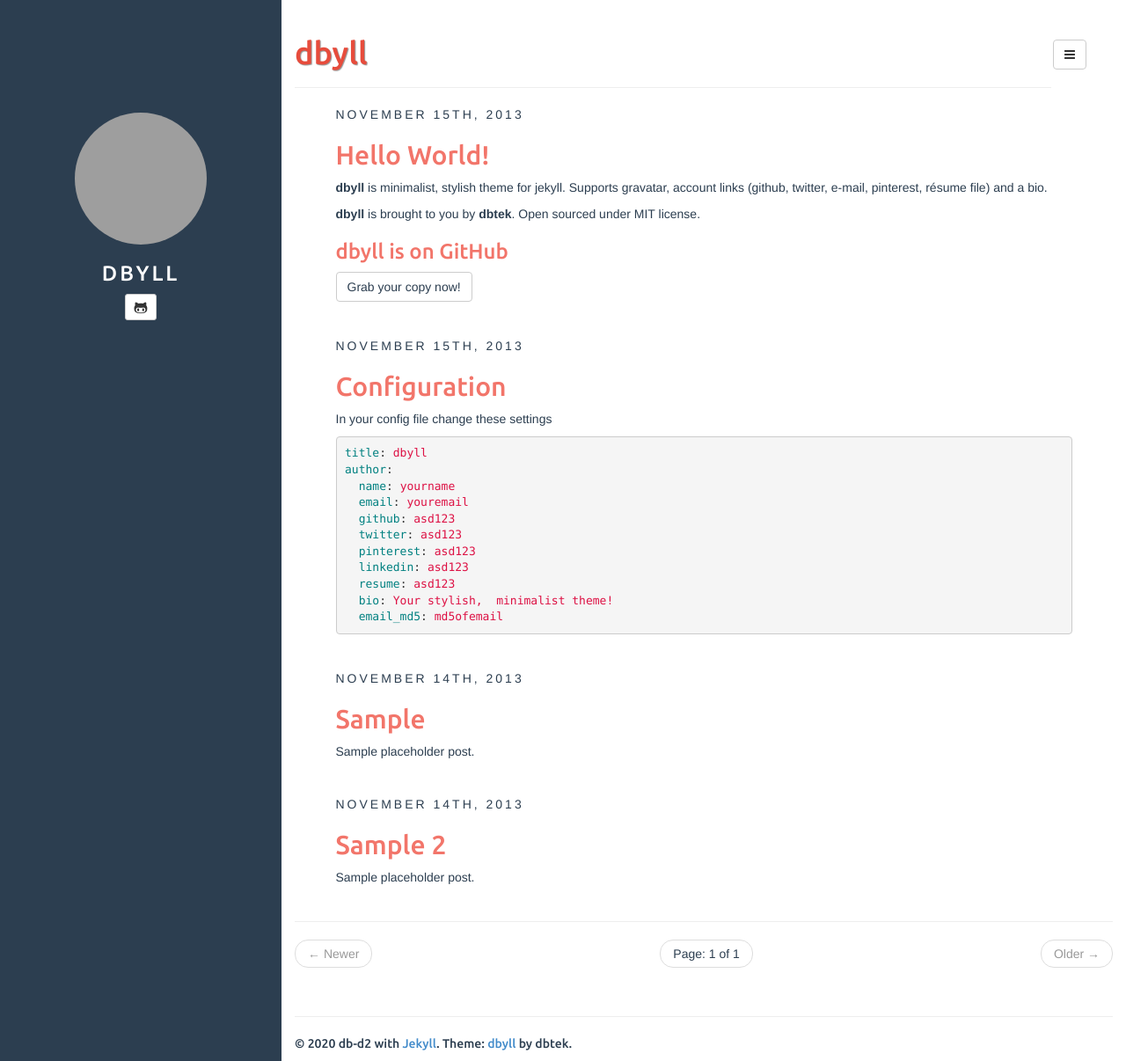
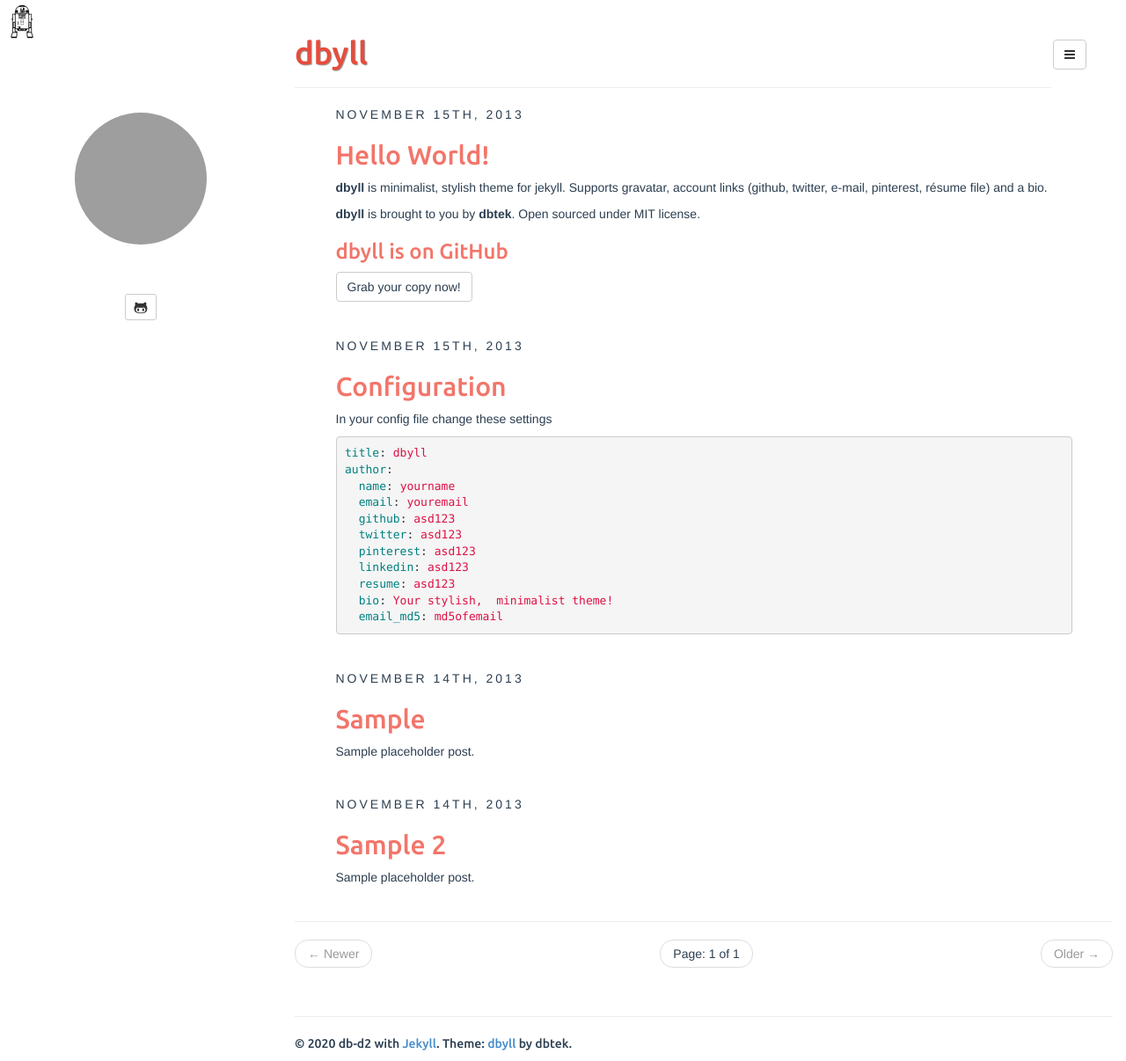
Before and after one commit to db-d2/db-d2.github.io, a Jekyll site: the page built from index.html, in a window 1280 px wide and 1206 px high. Shown: the whole window at 88% size. Built offline with Jekyll 4.4.1, drawn with Linux system fonts in a browser that asks for light colours; the list of posts is cut into pages by our own code; grey boxes are pictures that could not be loaded.

Commit message:
Update _config.yml

```diff
--- a/_config.yml
+++ b/_config.yml
@@ -26,7 +26,7 @@
 tags_path: tags.html
 
 # set it as url of an image
-# sidebar_background_image:
+sidebar_background_image: favicon.png
 
 BASE_PATH:
 
```
